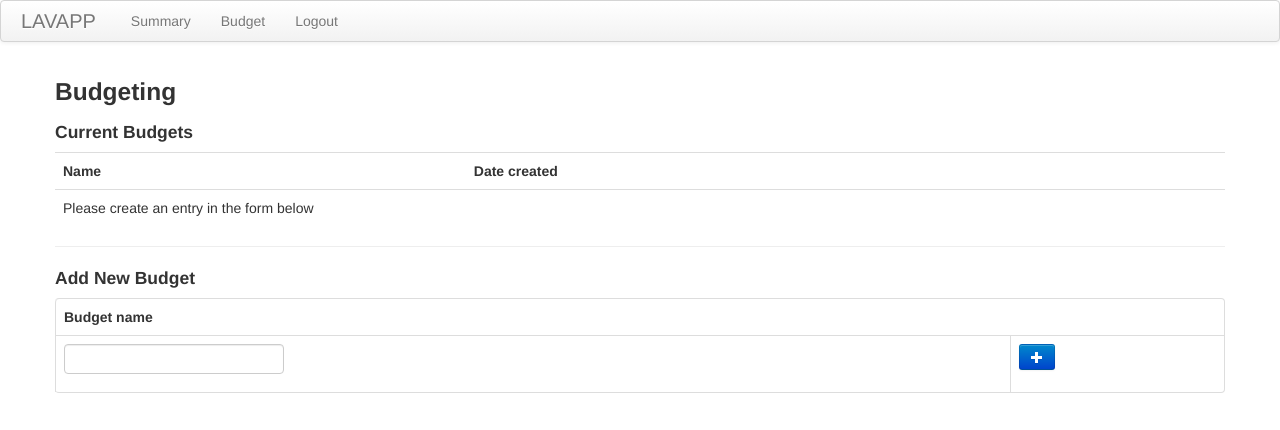
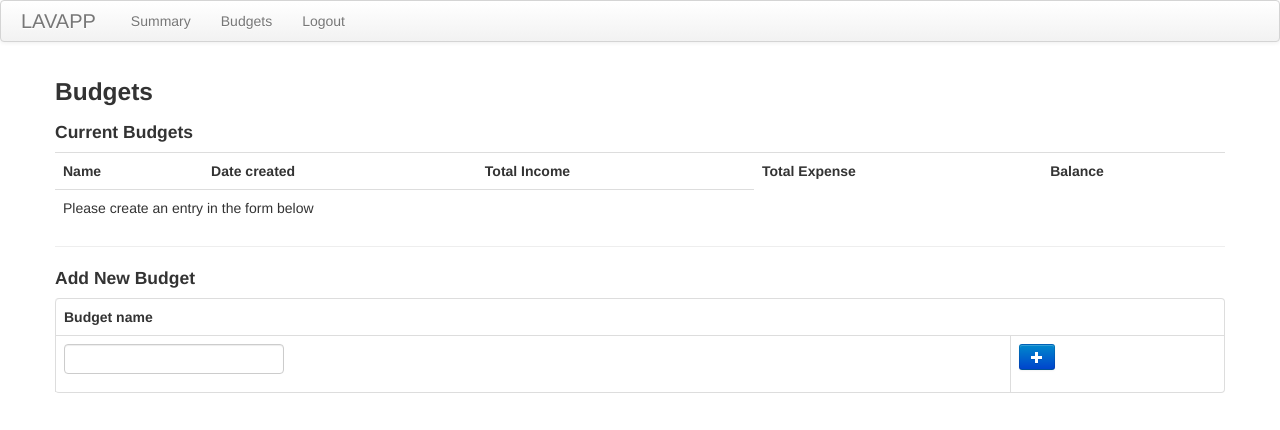
Before and after one commit to dlavelle7/lavapp, a Flask app: page /budget in a window 1280 px wide. Shown: the top 430 px of the page. Run offline with Flask 2, Linux system fonts and the light colour scheme; a user stored in the database is signed in; data that the repository does not hold is empty; parts of the project's set-up code (start-up, migrations or seed data) failed here and were passed over; some libraries are stand-ins or nearby versions.

Commit message:
small improvements.

```diff
--- a/app/templates/base.html
+++ b/app/templates/base.html
@@ -20,9 +20,7 @@
                 {% if current_user.is_authenticated %}
                 <!-- TODO: Active class -->
                 <li><a href="{{url_for('index')}}">Summary</a></li>
-                <!-- <li><a href="{{url_for('income')}}">Income</a></li>
-                <li><a href="{{url_for('expense')}}">Expense</a></li> -->
-                <li><a href="{{url_for('budget')}}">Budget</a></li>
+                <li><a href="{{url_for('budget')}}">Budgets</a></li>
                 <li><a href="{{url_for('logout')}}">Logout</a></li>
                 {% else %}
                 <li><a href="{{url_for('login')}}">Login</a></li>
--- a/app/templates/budget.html
+++ b/app/templates/budget.html
@@ -1,18 +1,24 @@
 {% extends "base.html" %}
 {% block content %}
 
-<h3>Budgeting</h3>
+<h3>Budgets</h3>
 <h4>Current Budgets</h4>
 
 <table class="table table-hover">
     <tr>
         <th>Name</th>
         <th>Date created</th>
+        <th>Total Income</th>
+        <th>Total Expense</th>
+        <th colspan="4">Balance</th>
     </tr>
 {% for model in current_user.budgets %}
 <tr>
     <td>{{model.name}}</td>
     <td>{{model.formatted_date_created}}</td>
+    <td>€{{model.total_income}}</td>
+    <td>€{{model.total_expense}}</td>
+    <td>€{{model.balance}}</td>
     <td><a href="{{url_for('income', budget_id=model.id)}}">Edit Incomes</a></td>
     <td><a href="{{url_for('expense', budget_id=model.id)}}">Edit Expenses</a></td>
     <td>
@@ -55,5 +61,4 @@
 </table>
 
 
-
 {% endblock %}
--- a/app/templates/expense.html
+++ b/app/templates/expense.html
@@ -51,6 +51,6 @@
     </tr>
 </table>
 <a href="{{url_for('budget')}}">Back to budgets</a>
-<a class="pull-right" href="{{url_for('income', budget_id=budget.id)}}">Edit income</a>
+<a class="pull-right" href="{{url_for('income', budget_id=budget.id)}}">Edit budget income</a>
 
 {% endblock %}
--- a/app/templates/income.html
+++ b/app/templates/income.html
@@ -44,6 +44,6 @@
     </tr>
 </table>
 <a href="{{url_for('budget')}}">Back to budgets</a>
-<a class="pull-right" href="{{url_for('expense', budget_id=budget.id)}}">Edit expense</a>
+<a class="pull-right" href="{{url_for('expense', budget_id=budget.id)}}">Edit budget expense</a>
 
 {% endblock %}
--- a/app/views.py
+++ b/app/views.py
@@ -46,7 +46,7 @@ def load_user(user_id):
 @app.route('/')
 @login_required
 def index():
-    return render_template('index.html', title="Home")
+    return render_template('index.html', title="Summary")
 
 @app.route('/login', methods=['GET', 'POST'])
 def login():
```
Also changed, not shown: app/templates/index.html (+10 -22 lines).
